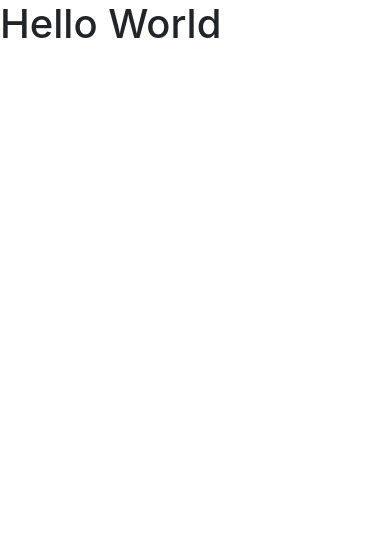
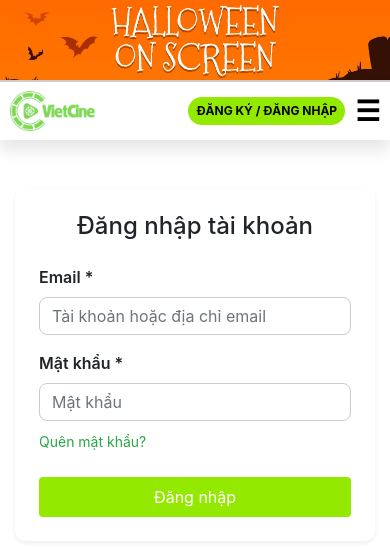
Before and after one commit to ThanhLy1603/cinema-frontend, a Vue app in the folder Frontend/: page /dang-nhap in a window 390 px wide. Before the commit this address had no page. Shown: the top 556 px of the page. Built offline with nearby package versions, Linux system fonts and the light colour scheme.

Commit message:
update header and login components

```diff
--- a/Frontend/src/App.vue
+++ b/Frontend/src/App.vue
@@ -1,11 +1,10 @@
 <template>
-  <HelloWorld></HelloWorld>
+  <Header_Trangchu />
+  <router-view/>
 </template>
 
 <script setup>
-  import HelloWorld from './components/HelloWorld.vue';
+import Header_Trangchu from "../src/components/Header/Header_Trangchu.vue";
 </script>
 
-<style scoped>
-
-</style>
+<style scoped></style>
--- /dev/null
+++ b/Frontend/src/assets/style/DangNhap.css
@@ -0,0 +1,25 @@
+.card {
+  border-radius: 10px;
+}
+
+.form-label {
+  font-weight: 600;
+}
+
+.btn-success {
+  background-color: #94e900;
+  border: none;
+}
+
+.btn-success:hover {
+  background-color: #7ad000;
+}
+
+a.text-success:hover {
+  text-decoration: underline;
+}
+
+.form-control {
+  border-radius: 8px;
+  border: 1px solid #ccc;
+}
--- /dev/null
+++ b/Frontend/src/assets/style/Header_Trangchu.css
@@ -0,0 +1,196 @@
+.main-header {
+  width: 100%;
+  overflow: visible !important;
+}
+
+/* === Banner === */
+.header-banner {
+  position: relative;
+  width: 100%;
+  height: 150px;
+  background: linear-gradient(to right, #7cc9ff, #54a3ff);
+}
+
+.header-bg {
+  width: 100%;
+  height: 100%;
+  object-fit: cover;
+}
+
+/* === Dash bar === */
+.header-dash {
+  background-color: white;
+  border-top: 2px solid #ccc;
+  box-shadow: 0 10px 15px rgba(0, 0, 0, 0.1);
+  padding: 10px 0;
+
+  /* ✅ Cho phép menu xổ ra */
+  position: relative;
+  overflow: visible !important;
+  z-index: 10;
+}
+
+.header-content {
+  width: 95%;
+  max-width: 1200px;
+  margin: 0 auto;
+  display: flex;
+  align-items: center;
+  justify-content: space-between;
+  position: relative;
+  overflow: visible !important;
+  z-index: 10;
+
+  /* ✅ Cho menu nằm trên */
+  position: relative;
+  overflow: visible !important;
+  z-index: 20;
+}
+
+.logo img {
+  height: 70px;
+}
+
+.menu {
+  display: flex;
+  gap: 25px;
+}
+
+.menu a {
+  color: #000;
+  font-weight: bold;
+  text-decoration: none;
+  transition: color 0.2s;
+}
+
+.menu a:hover {
+  color: #007bff;
+}
+
+/* Nút đăng nhập */
+.login-btn {
+  background-color: #94e900;
+  color: #000;
+  padding: 8px 15px;
+  border-radius: 20px;
+  font-weight: bold;
+  text-decoration: none;
+  transition: background 0.3s;
+}
+
+.login-btn:hover {
+  background-color: #7ad000;
+}
+
+/* Nhóm login + ☰ */
+.right-group {
+  display: flex;
+  align-items: center;
+  gap: 10px;
+}
+
+/* Hamburger */
+.menu-toggle {
+  display: none;
+  cursor: pointer;
+  font-size: 28px;
+  color: #000;
+  font-weight: bold;
+  user-select: none;
+  transition: transform 0.3s ease;
+}
+
+.menu-toggle:hover {
+  transform: scale(1.1);
+}
+
+/* ==================== Responsive ==================== */
+
+/* Tablet (<= 992px) */
+@media (max-width: 992px) {
+  .logo img {
+    height: 60px;
+  }
+  .login-btn {
+    padding: 6px 12px;
+  }
+}
+
+/* Mobile (<= 768px) */
+@media (max-width: 768px) {
+  .header-banner {
+    height: 100px;
+  }
+
+  .logo img {
+    height: 45px;
+  }
+
+  /* Ẩn menu chính, dùng dạng dropdown */
+  .menu {
+    position: absolute;
+    top: 60px;
+    right: 10px;
+    flex-direction: column;
+    gap: 0;
+    width: 200px;
+    background: white;
+    border-radius: 10px;
+    box-shadow: 0 5px 15px rgba(0, 0, 0, 0.2);
+    padding: 10px 0;
+
+    opacity: 0;
+    pointer-events: none;
+    transform: translateY(-10px);
+    transition: all 0.3s ease;
+
+    /* ✅ Đảm bảo nằm trên các phần khác */
+    z-index: 9999 !important;
+  }
+
+  .menu a {
+    padding: 10px 0;
+    color: #000;
+  }
+
+  /* Khi bật menu */
+  .menu.active {
+     opacity: 1 !important;
+    pointer-events: auto;
+    transform: translateY(0);
+  }
+
+  /* Hiện hamburger cạnh login */
+  .menu-toggle {
+    display: block;
+  }
+
+  .header-content {
+    position: relative;
+  }
+
+  .login-btn {
+    font-size: 13px;
+    padding: 6px 10px;
+  }
+}
+
+/* Điện thoại nhỏ (<= 480px) */
+@media (max-width: 480px) {
+  .header-banner {
+    height: 80px;
+  }
+
+  .logo img {
+    height: 40px;
+  }
+
+  .login-btn {
+    padding: 5px 8px;
+    font-size: 12px;
+  }
+
+  .header-dash {
+    padding: 8px 0;
+  }
+}
--- /dev/null
+++ b/Frontend/src/components/Header/Header_Trangchu.vue
@@ -0,0 +1,43 @@
+<template>
+  <header class="main-header">
+    <div class="header-banner">
+      <img src="/src/assets/header/banner_header.jpg" class="header-bg" alt="Header background" />
+    </div>
+
+    <div class="header-dash">
+      <div class="header-content">
+        <div class="logo">
+          <router-link to="/">
+            <img src="/src/assets/header/Logo.png" alt="VietCine Logo" />
+          </router-link>
+        </div>
+
+        <nav :class="['menu', { active: menuOpen }]">
+          <router-link to="/phim" @click="closeMenu">PHIM</router-link>
+          <router-link to="/thuc-an-nuoc-uong" @click="closeMenu">THỨC ĂN & NƯỚC UỐNG</router-link>
+          <router-link to="/uu-dai" @click="closeMenu">ƯU ĐÃI & KHUYẾN MÃI</router-link>
+          <router-link to="/dich-vu" @click="closeMenu">DỊCH VỤ & TIỆN ÍCH</router-link>
+          <router-link to="/gioi-thieu" @click="closeMenu">GIỚI THIỆU</router-link>
+        </nav>
+
+        <div class="right-group">
+          <router-link to="/tai-khoan" class="login-btn" @click="closeMenu">ĐĂNG KÝ / ĐĂNG NHẬP</router-link>
+          <div class="menu-toggle" @click="toggleMenu">
+            {{ menuOpen ? "✕" : "☰" }}
+          </div>
+        </div>
+      </div>
+    </div>
+  </header>
+</template>
+
+<script setup>
+import { ref } from 'vue'
+
+const menuOpen = ref(false)
+
+const toggleMenu = () => (menuOpen.value = !menuOpen.value)
+const closeMenu = () => (menuOpen.value = false)
+</script>
+
+<style src="../../assets/style/Header_Trangchu.css"></style>
--- /dev/null
+++ b/Frontend/src/components/auth/DangNhap.vue
@@ -0,0 +1,78 @@
+<template>
+  <div class="container py-5">
+    <div class="card shadow-sm border-0 mx-auto" style="max-width: 400px;">
+      <div class="card-body p-4">
+        <h4 class="fw-bold mb-4 text-center">Đăng nhập tài khoản</h4>
+
+        <form @submit.prevent="login">
+          <!-- Email -->
+          <div class="mb-3">
+            <label class="form-label">Email *</label>
+            <input
+              v-model="form.email"
+              type="email"
+              class="form-control"
+              placeholder="Tài khoản hoặc địa chỉ email"
+              required
+            />
+          </div>
+
+          <!-- Password -->
+          <div class="mb-2">
+            <label class="form-label">Mật khẩu *</label>
+            <input
+              v-model="form.password"
+              type="password"
+              class="form-control"
+              placeholder="Mật khẩu"
+              required
+            />
+          </div>
+
+          <!-- Forgot password -->
+          <div class="text-end mb-4">
+            <router-link
+              to="/quen-mat-khau"
+              class="text-success small text-decoration-none"
+            >
+              Quên mật khẩu?
+            </router-link>
+          </div>
+
+          <!-- Submit -->
+          <button type="submit" class="btn btn-success w-100 fw-bold py-2">
+            Đăng nhập
+          </button>
+        </form>
+      </div>
+    </div>
+  </div>
+</template>
+
+<script setup>
+import { reactive } from "vue";
+import { useRouter } from "vue-router";
+
+const router = useRouter();
+
+const form = reactive({
+  email: "",
+  password: "",
+});
+
+const login = () => {
+  if (!form.email || !form.password) {
+    alert("Vui lòng nhập đầy đủ thông tin!");
+    return;
+  }
+
+  // ✅ Gọi API hoặc dùng store xử lý login
+  auth.login({ email: form.email });
+  alert("Đăng nhập thành công!");
+  console.log("Login info:", form);
+
+  router.push("/"); // chuyển về trang chủ sau đăng nhập
+};
+</script>
+
+<style src="../../assets/style/DangNhap.css"></style>
--- a/Frontend/src/router/index.js
+++ b/Frontend/src/router/index.js
@@ -2,13 +2,30 @@ import { createRouter, createWebHistory } from 'vue-router';
 
 // Khai báo routes
 const routes = [
-
+{
+  path: "/tai-khoan",
+  name: "AuthPage",
+  component: () => import("../components/auth/AuthPage.vue"),
+},
+{
+  path: "/dang-nhap",
+  name: "DangNhap",
+  component: () => import("../components/auth/DangNhap.vue"),
+},
+{
+  path: "/quen-mat-khau",
+  name: "QuenMatKhau",
+  component: () => import("../components/auth/DangKy.vue"),
+},
 ];
 
 // Tạo router
 const router = createRouter({
-  history: createWebHistory(),
-  routes
+  history: createWebHistory(import.meta.env.BASE_URL),
+  routes,
+  scrollBehavior() {
+    return { top: 0 };
+  },
 });
 
 export default router
```
Also changed, not shown: Frontend/src/assets/header/Logo.png (added), Frontend/src/assets/header/banner_header.jpg (added).
